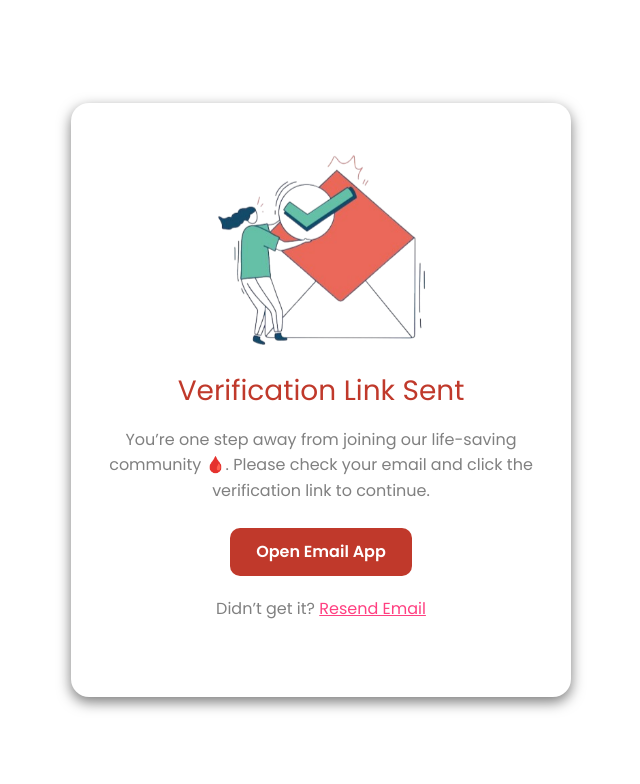
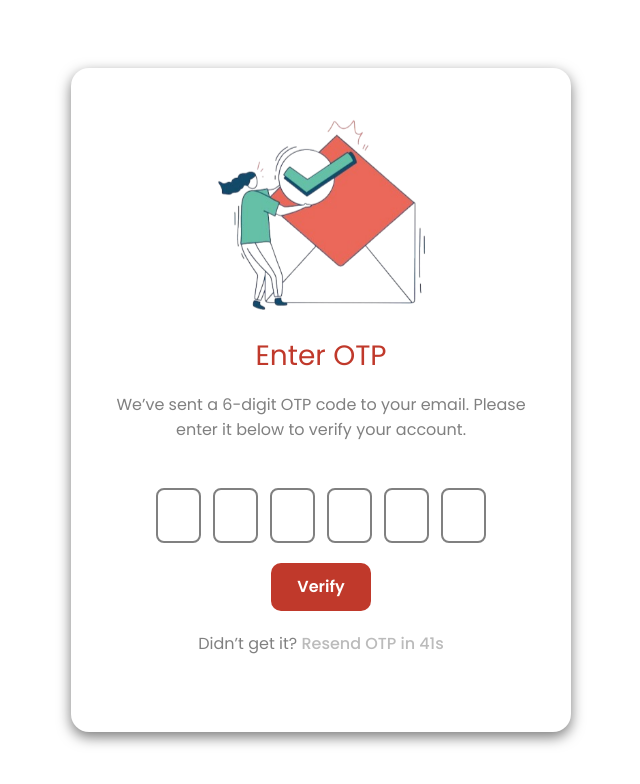
Before and after one commit to Dev-WilliamsEsther/Lifelink, a React (Vite) app: page /checkmail in a window 1280 px wide. Shown: the top 784 px of the page, without its empty margins (319-959 px from the left). Built offline with nearby package versions, Linux system fonts and the light colour scheme; no server answers.

Commit message:
changes on otp ui

```diff
--- a/src/Davidson/pages/RequstPage.jsx
+++ b/src/Davidson/pages/RequstPage.jsx
@@ -29,7 +29,7 @@ const RequestPage = () => {
 
   const disabledDate = (current) => {
 
-    return current && current < dayjs().endOf("day");
+    return current && current < dayjs().startOf("day");
   };
   const [formData, setFormData] = useState({
     bloodGroup: "",
@@ -171,6 +171,7 @@ const RequestPage = () => {
         <div className="form-field">
           <label htmlFor="amount">
             What amount are you willing to offer a donor?
+            <span className="text-gray-400 text-xs">(optional)</span>
           </label>
           <div className="currency-input">
             <span className="currency-symbol"></span>
--- a/src/Esther/auth/CheckMail.jsx
+++ b/src/Esther/auth/CheckMail.jsx
@@ -1,33 +1,114 @@
-import axios from 'axios';
-import '../styles/checkmail.css';
-import { useState } from 'react';
+import { useState, useRef, useEffect } from "react";
+import "../styles/checkmail.css";
 import { toast } from "react-toastify";
-import { useNavigate } from 'react-router';
+import { useNavigate } from "react-router";
+import axios from "axios";
 
-
-const Base_Url = import.meta.env.VITE_BASEURL
+const Base_Url = import.meta.env.VITE_BASEURL;
 
 export default function CheckMail() {
-const nav = useNavigate()
+  const nav = useNavigate();
+  const [otp, setOtp] = useState(["", "", "", "", "", ""]);
+  const inputsRef = useRef([]);
+
+  const [counter, setCounter] = useState(45); // countdown in seconds
+
+  // Countdown effect
+  useEffect(() => {
+    let timer;
+    if (counter > 0) {
+      timer = setTimeout(() => setCounter(counter - 1), 1000);
+    }
+    return () => clearTimeout(timer);
+  }, [counter]);
+
+  // Handle OTP input
+  const handleChange = (e, index) => {
+    const value = e.target.value.replace(/\D/g, ""); // Only numbers
+    if (!value) return;
+
+    const newOtp = [...otp];
+    newOtp[index] = value[0]; // only 1 digit per box
+    setOtp(newOtp);
+
+    if (index < 5 && value) {
+      inputsRef.current[index + 1].focus();
+    }
+  };
+
+  // Handle backspace
+  const handleKeyDown = (e, index) => {
+    if (e.key === "Backspace" && !otp[index] && index > 0) {
+      inputsRef.current[index - 1].focus();
+    }
+  };
+
+  const handleSubmit = async () => {
+    const finalOtp = otp.join("");
+    if (finalOtp.length < 6) {
+      toast.error("Please enter the full 6-digit code");
+      return;
+    }
+
+    try {
+      const res = await axios.post(`${Base_Url}/verify-otp`, { otp: finalOtp });
+      toast.success("OTP Verified Successfully!");
+      nav("/dashboard");
+    } catch (err) {
+      console.error(err);
+      toast.error("Invalid OTP, please try again.");
+    }
+  };
+
+  const handleResend = async () => {
+    try {
+      await axios.post(`${Base_Url}/resend-otp`);
+      toast.info("A new OTP has been sent to your email.");
+      setCounter(60); // reset countdown
+    } catch (err) {
+      toast.error("Failed to resend OTP. Try again later.");
+    }
+  };
+
   return (
-   <>  <div className="checkmail-wrapper">
+    <div className="checkmail-wrapper">
       <div className="checkmail-card">
         <img src="/images/checkmail.png" alt="Check mail" className="mail-img" />
 
-        <h1>Verification Link Sent</h1>
+        <h1>Enter OTP</h1>
         <p>
-          You’re one step away from joining our life-saving community 🩸.
-          Please check your email and click the verification link to continue.
+          We’ve sent a 6-digit OTP code to your email.
+          Please enter it below to verify your account.
         </p>
 
-        <button onClick={() => (window.location.href = 'https://mail.google.com')}>
-          Open Email App
-        </button>
+        {/* OTP Input Boxes */}
+        <div className="otp-inputs">
+          {otp.map((digit, index) => (
+            <input
+              key={index}
+              type="text"
+              maxLength="1"
+              value={digit}
+              onChange={(e) => handleChange(e, index)}
+              onKeyDown={(e) => handleKeyDown(e, index)}
+              ref={(el) => (inputsRef.current[index] = el)}
+            />
+          ))}
+        </div>
+
+        <button onClick={handleSubmit}>Verify</button>
 
         <p className="resend-text">
-          Didn’t get it? <span className="resend-link" onClick={()=> nav('/resendVerificationMail')}>Resend Email</span>
+          Didn’t get it?{" "}
+          {counter > 0 ? (
+            <span className="resend-disabled">Resend OTP in {counter}s</span>
+          ) : (
+            <span className="resend-link" onClick={handleResend}>
+              Resend OTP
+            </span>
+          )}
         </p>
       </div>
-    </div> </>
+    </div>
   );
 }
--- a/src/Esther/auth/Donorssignup.jsx
+++ b/src/Esther/auth/Donorssignup.jsx
@@ -198,6 +198,9 @@ const Donorssignup = () => {
               </a>
             </p>
           </div>
+          <div className='hosloginforgotwrap'>
+            <p onClick={()=>nav("/donorslogin")}>ALREADY HAVE AN ACCOUNT? <a href="" style={{color:"blue"}}>LOGIN</a></p>
+          </div>
 
           <button className='donsignbtn'
           disabled={!click || isLoading}
--- a/src/Esther/styles/checkmail.css
+++ b/src/Esther/styles/checkmail.css
@@ -90,16 +90,34 @@
     border: 1px solid grey;
     border-radius: 5px;
   }
+  .otp-inputs {
+    display: flex;
+    justify-content: center;
+    gap: 12px;
+    margin: 20px 0;
+  }
 
+  .otp-inputs input {
+    width: 45px;
+    height: 55px;
+    font-size: 22px;
+    text-align: center;
+    border: 2px solid grey;
+    border-radius: 8px;
+    outline: none;
+    color: black;
+    font-weight: bold;
+    transition: border-color 0.2s ease;
+  }
 
-
-
-
-
-
-
-
-
+  .otp-inputs input:focus {
+    border-color: #c0392b;
+  }
+  .resend-disabled {
+    color: #bbb;
+    font-weight: 500;
+    cursor: not-allowed;
+  }
 
   .resend-wrapper {
     background-color: #fff;
```
